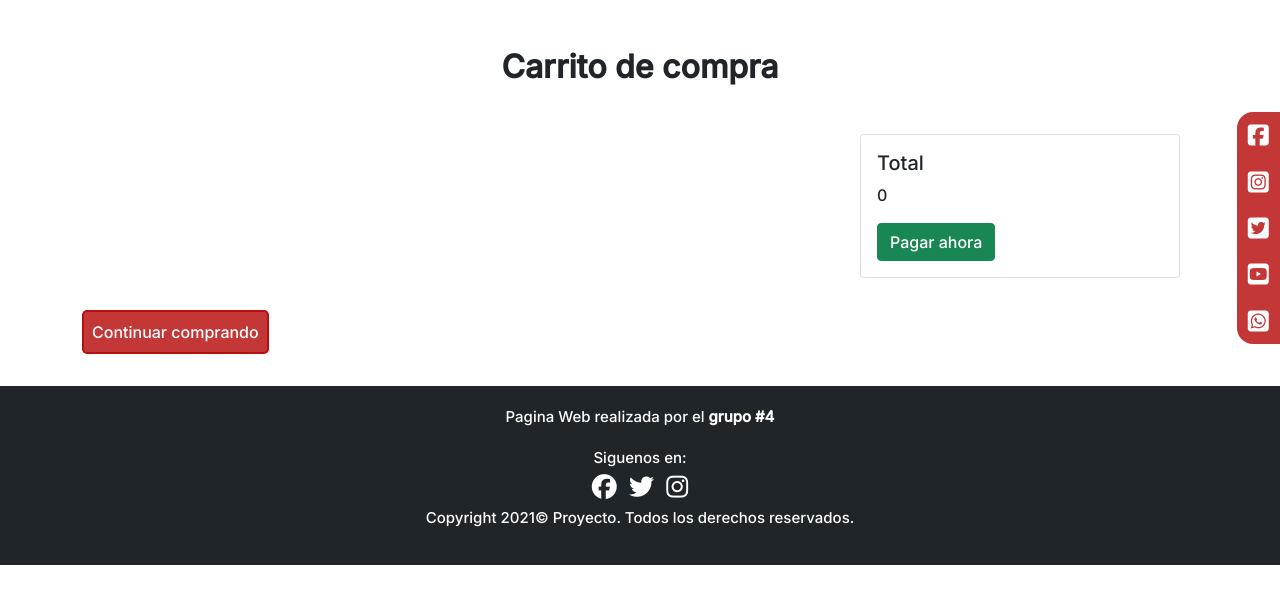
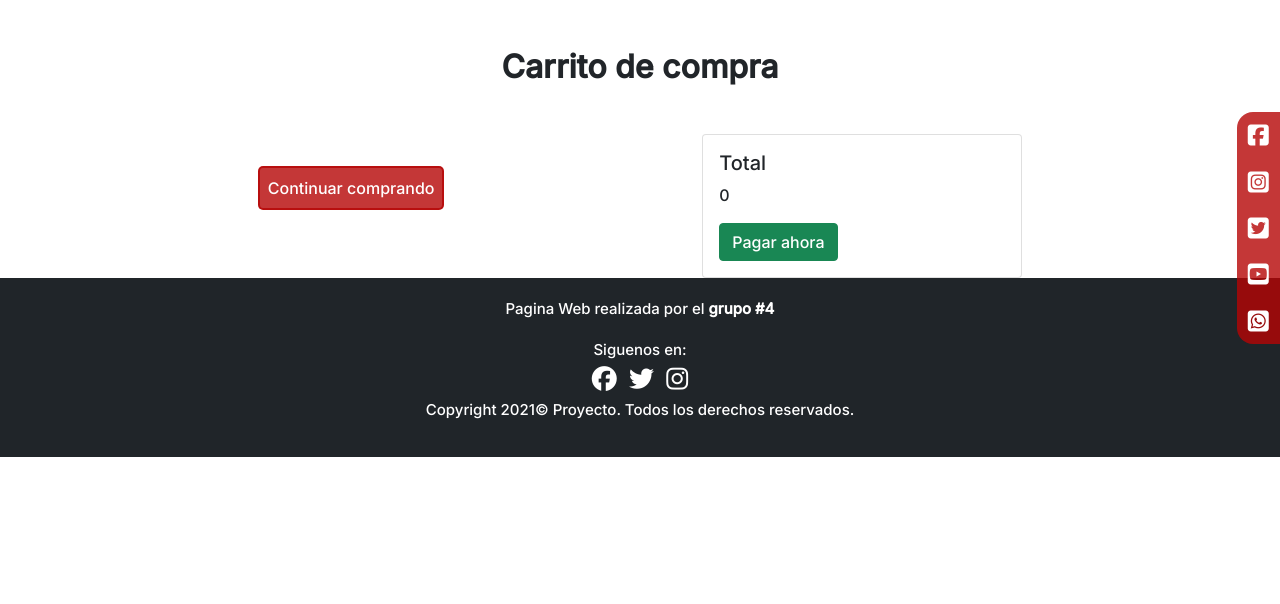
Before and after one commit to iLuisOlivares/SalSalsa-WebPage, a PHP site: page /carrito.php in a window 1280 px wide. Shown: the part 168-772 px from the top of the page. Run offline with PHP 8.4, Linux system fonts and the light colour scheme; some libraries are stand-ins or nearby versions.

Commit message:
Fix carrito styles

```diff
--- a/carrito.php
+++ b/carrito.php
@@ -1,50 +1,19 @@
 <?php include __DIR__ . '/partials/header.php'; ?>
-
 
 <h2 class="o-title-carrito">Carrito de compra</h2>
 
+<!-- Contenedor de los items -->
+<main class="o-carrito-container">
+    <section>
+        <div id="container-list" >
 
-<?php
-    /* Carga los datos */
-    $employees = array('John', 'Michelle');
+        </div>
 
-    // $data = getLocalstorage();
-    // $data = JSON.parse(localStorage.getItem("Carrito")).length;
-?>
+        <a href="carta.php"><button type="button" class="botones o-btn-bottom-carrito">Continuar comprando</button></a>
+    </section>
 
-<!-- Contenedor de los items -->
-<main>
-    <div class="container">
-
-        <section class="row lista-compra">
-            <div id="container-list" class="col-12 col-lg-8">
-                <!-- Empieza el bucle, el cual recorre el array-->
-                <?php foreach ($employees as $employee) { ?>
-                    <!-- Item -->
-                    <!-- <div class="card mb-3 o-fix-card-carrito" >
-                        <div class="row g-0">
-                            <div class="col-md-4">
-                            <img src="./assets/img/menu/img1.jpg" class="img-fluid rounded-start" alt="...">
-                            </div>
-                            <div class="col-md-8">
-                                <div class="card-body">
-                                    <section class="o-item-delete-style">
-                                        <h5 class="card-title">Titulo</h5>
-                                        <button type="button" class="btn btn-danger" onclick="alert('¿Estas seguro de eliminar este producto?')">Eliminar
-                                            <i class="fas fa-trash-alt"></i>
-                                        </button>
-                                    </section>
-                                    <p class="card-text">Combo de hamburguesa, papas y sin refresco.</p>
-                                    <p class="card-text">$9.999</p>
-                                    <input type="number" id="id_cantidad" class="shoppingImput" value=1 style="max-width: 3rem;border: 2px solid rgba(182, 6, 6, 0.8); border-radius: 5px; margin-left: 1px" min=1 />
-                                </div>
-                            </div>
-                        </div>
-                    </div> -->
-                <?php }  ?>
-            </div>
     <!-- Contenedor para pagar todo -->
-        <div class="col-12 col-lg-4 d-flex  justify-content-center align-items-start">
+    <aside class="o-aside-carrito">
         <!-- falta arreglar el width en el @media -->
             <div class="card o-fix-pay-carrito">
                 <div class="card-body">
@@ -56,19 +25,7 @@
                     </button>
                 </div>
             </div>
-        </div>
-        </section>
-        <a href="carta.php"><button type="button" class="botones o-btn-bottom-carrito">Continuar comprando</button></a>
-
-
-
-
-            <!-- form para enviar la información al cliente y al dueño pueden borrarlo si se utiliza de otra forma-->
-            <form method="post" action="">
-
-            </form>
-
-    </main>
+    </aside>
 </main>
 
 <?php include __DIR__ . '/partials/footer.php'; ?>
--- a/css/carrito.css
+++ b/css/carrito.css
@@ -25,7 +25,7 @@
 }
 
 .o-fix-card-carrito {
-    width: 45rem;
+  width: 40rem;
 }
 
 .o-fix-pay-carrito {
@@ -43,7 +43,7 @@
   }
 
   .o-fix-card-carrito {
-        width: 90vw;;
+    width: 90vw;
   }
 
   .o-fix-pay-carrito {
--- a/js/compra.js
+++ b/js/compra.js
@@ -4,10 +4,10 @@ const div_list = document.querySelector("#container-list");
 const costo = document.getElementById("costo-total");
 
 const crearListHtml = ({ nombre, cantidad, precio, imagen, descripcion }) => {
-  const html = `  <div class="card mb-3 o-fix-card-carrito" >
+  const html = `<div class="card mb-3 o-fix-card-carrito">
                   <div class="row g-0">
                       <div class="col-md-4">
-                    <img src= ${imagen} class="img-fluid rounded-start" alt="...">
+                        <img src= ${imagen} class="img-fluid rounded-start" alt="Imagen de la compra">
                       </div>
                       <div class="col-md-8">
                           <div class="card-body">
```
Lines whose indentation alone changed are shown as unchanged.
